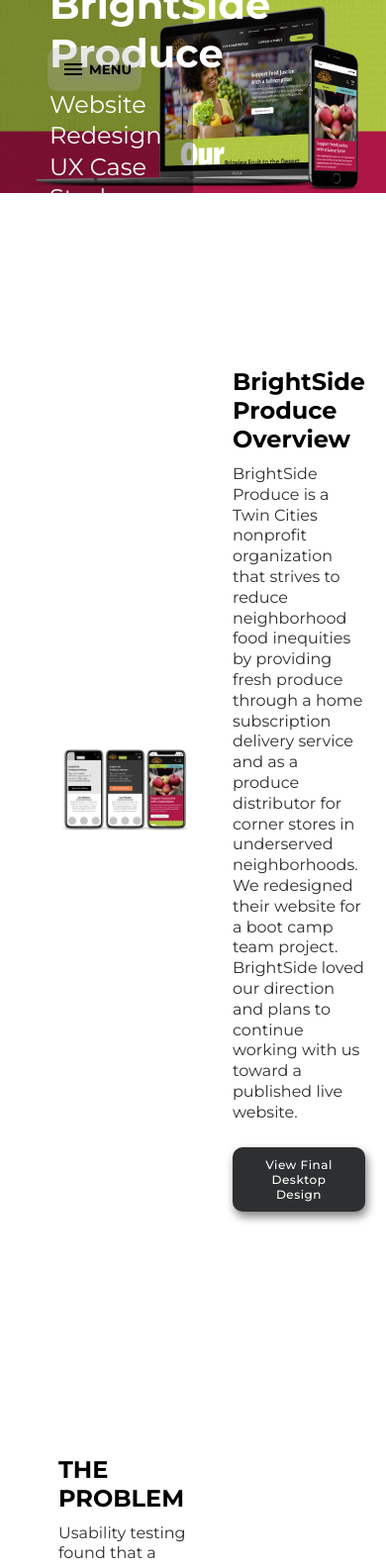
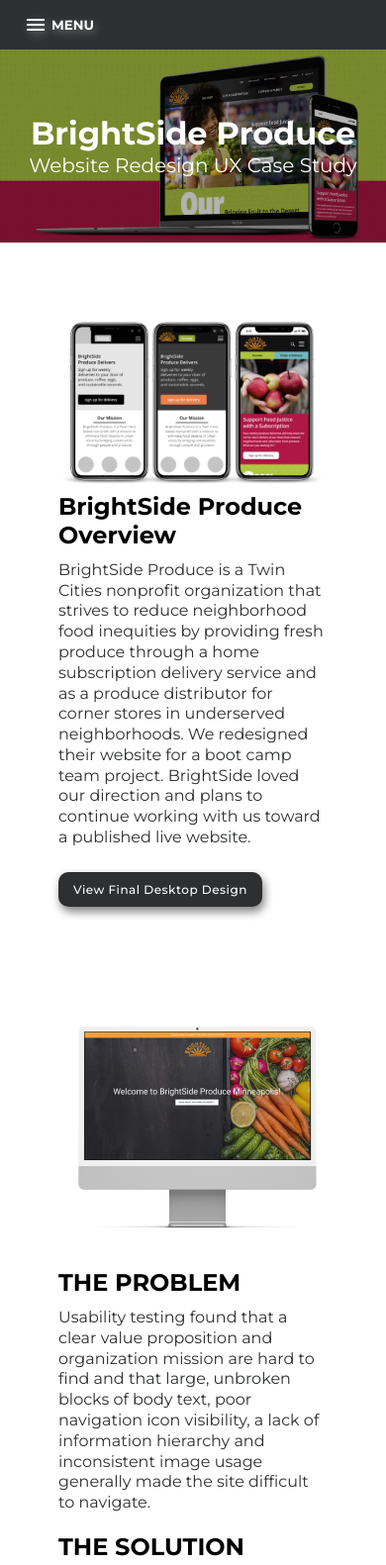
Before and after one commit to SimpsonDesign1/Simpson-Design-Portfolio, a plain HTML site: page work.html in a window 390 px wide. Shown: the top 1581 px of the page at 99% size. Drawn offline with Linux system fonts and the light colour scheme.

Commit message:
mobile breakpoints on case study page
Lot's of tweaks. Preliminary mobile breakpoints are in place. Still nervous about moving the CSS out of the /work.html document into the base.css document. Maybe tomorrow. Also, just can't figure out what I need to do with that hero to get the image overlay to drop below image on mobile views. I think I'm going to strip that first grid out of that section since I put the hamburger menu on that page.

```diff
--- a/styles/base.css
+++ b/styles/base.css
@@ -182,7 +182,7 @@
   width: 100%
 }
 .image__overlay {
-  /* position: absolute; */
+  position: absolute;
   top: 0;
   left: 0;
   width: 100%;
@@ -223,68 +223,37 @@
 /* UX Case Study Hero */
 
 .container-hero {
-  display: grid;
+  /* display: grid; */
   grid-template-columns: 1fr 1fr 1fr 1fr;
   grid-template-rows: 0px 1fr;
   height: auto;
   width: 100vw;
   margin-bottom: 50px;
-  /* background-color: antiquewhite; */
-  /* overflow: scroll; */
 }
-
-header {
-  text-align: center;
-  grid-column-start: 1;
-  grid-column-end: 5;
-  grid-row: 1;
-}
-header > ul {
-  display: flex;
-  flex-direction: row;
-  justify-content: center;
-  align-items: center;
-  height: 100%;
-  list-style-type: none;
-  margin-top: none;
-  margin-bottom: none;
-  background-color: #2D2F30;
-}
-header a {
-  text-decoration: none;
-  color: white;
-  font-size: .8rem;
-  font-weight: 800;
-  padding: 20px;
-}
-header a:hover {
-  color: #ADC440;
-}
-
 .casestudy-hero1 {
   /* background-color: blue; */
-  grid-column-start: 1;
-  grid-column-end: 5;
-  grid-row: 2;
+  /* grid-column-start: 1; */
+  /* grid-column-end: 5; */
+  /* grid-row: 2; */
   display: block;
   /* position: relative; */
   /* max-width: 1400px; */
   /* height: auto; */
-  /* margin: 0 auto; */
+  margin-top: 75px;
+  margin-bottom: 50px;
 }
 .casestudy-section1 {
   /* background-color: lightblue; */
   display: grid;
   grid-template-columns: 1fr 1fr 1fr 1fr;
-  grid-template-rows: 1fr 1fr 1fr 1fr;
+  grid-template-rows: auto auto;
   grid-template-areas:
   "img_left img_left img_left img_left "
-  "img_right img_right img_right img_right"
-  "4-col 4-col 4-col 4-col"
-  "inline-nav inline-nav inline-nav inline-nav";
+  "img_right img_right img_right img_right";
   max-width: 80%;
+  /* height: auto; */
   margin:0 auto;
-  grid-row-gap: 100px;
+  /* grid-row-gap: 60px; */
 }
 
 .hero1 {
@@ -312,7 +281,7 @@
   left: 0;
   width: 50%;
   height: 100%;
-  /* background: rgba(0, 0, 0, 0.6); */
+  background: rgba(0, 0, 0, 0.6);
   color: white;
   font-family: Montserrat, sans-serif;
   display: flex;
--- a/work.html
+++ b/work.html
@@ -98,7 +98,6 @@
   width: 50%;
   margin-left: 20px;
 }
-
 .img_right {
 grid-column-start: 1;
 grid-column-end: 5;
@@ -124,11 +123,6 @@
   line-height: 1.25em;
   margin-left: 20px;
 }
-}
-
-.4-col {
-  height: 200px;
-}
 
 /* new hamburger menu styles - boilerplate ****************/
 
@@ -142,8 +136,8 @@
   bottom: 400;
   z-index: 99;
   background: #2D2F30;
-  padding-top: 4rem;
-  padding-bottom: 4rem;
+  padding-top: 6rem;
+  padding-bottom: 3rem;
   text-align: center;
   line-height: 3rem;
   list-style: none;
@@ -168,23 +162,23 @@
 .hamburger {
   position: fixed;
   display: flex;
+  justify-content: flex-start;
   align-items: center;
   z-index: 100;
-  top: 3rem;
-  left: 3rem;
-  padding: 10px;
+  width: 100vw;
+  /* top: 3rem; */
+  /* left: 3rem; */
+  padding-left: 30px;
+  height: 75px;
   cursor: pointer;
-  background: rgba(176, 175, 175, 0.3);
-  border-radius: 10px;
+  background: #2D2F30;
+  /* border-radius: 10px; */
   border: none;
 }
 .hamburger > h4 {
-  /* color: white; */
+  color: white;
   text-shadow: 2px 3px 8px gray;
   order: 1;
-}
-.hamburger:hover {
-  /* color: #2D2F30; */
 }
 .menuIcon {
   width: 32px;
@@ -193,21 +187,131 @@
   display: none;
 }
 .material-icons {
-  /* color: white; */
+  color: white;
   text-shadow: 2px 3px 8px gray;
 }
 .burger-menu {
-  background-color: rgb(41, 101, 154);
   display: block;
   position: relative;
 }
 
-/* my additional hamburger menu styles ******************/
+@media (max-width: 600px){
+.hamburger {
+  padding: 20px;
+  height: 50px;
+}
+
+.casestudy-hero1 {
+  /* background-color: blue; */
+  grid-column-start: 1;
+  grid-column-end: 5;
+  grid-row: 2;
+  display: block;
+  /* position: relative; */
+  /* max-width: 1400px; */
+  /* height: auto; */
+  margin-top: 50px;
+}
+
+.csimage__overlay {
+  /* position: absolute; */
+  top: 0;
+  left: 0;
+  width: 100%;
+  height: 100%;
+  background: rgba(0, 0, 0, 0.3);
+  color: white;
+  font-family: Montserrat, sans-serif;
+  display: flex;
+  flex-direction: column;
+  /* align-items: center; */
+  justify-content: center;
+  padding: 20px;
+  /* opacity: 0; */
+  transition: opacity 0.25s
+}
+.csimage__title {
+    font-size: 2em;
+    font-weight: 700;
+    text-align: center;
+}
+.csimage__description {
+    font-size: 1.25em;
+    margin-top: 0em;
+    text-align: center;
+    color: white;
+}
+.casestudy-section1 {
+  grid-row-gap: 0px;
+  max-width: 90%;
+}
+}
+
+@media (max-width: 1000px){
+.casestudy-section1 {
+  grid-row-gap: 0px;
+  max-width: 80%;
+}
+  .img_left {
+/* grid-column-start: 1; */
+/* grid-column-end: 5; */
+grid-row: 1;
+display: flex;
+flex-direction: column;
+justify-content: flex-end;
+align-items: center;
+padding: 20px;
+height: auto;
+margin-bottom: 80px;
+}
+.image-left {
+  display: block;
+  max-width: 100%;
+  /* height: auto; */
+  margin: 0px;
+}
+.text-right {
+  width: 100%;
+  margin: 0px;
+}
+.img_right {
+/* grid-column-start: 1; */
+/* grid-column-end: 5; */
+grid-row: 2;
+display: flex;
+flex-direction: column;
+justify-content: flex-start;
+align-items: center;
+padding: 20px;
+height: auto;
+}
+.image-right {
+  display: block;
+  max-width: 100%;
+  height: auto;
+  order: 1;
+  margin-bottom: 40px;
+  margin-left: 0px;
+}
+.text-left {
+  width: 100%;
+  margin-right: 0px;
+  order: 2;
+}
+.text-left > ul {
+  line-height: 1.25em;
+  /* margin-left: 20px; */
+}
+.casestudy-section1 {
+  grid-row-gap: 0px;
+}
+
+}
 
 
 </style>
+</head>
 
-</head>
 <body>
 
   <!-- hamburger menu test -->
@@ -226,19 +330,7 @@
     </button>
   </div>
 
-
-
-  <!-- case study hero grid with image and navigation above -->
-
-<div class="container-hero">
-  <header class="case-nav" background-color="#2D2F30">
-    <ul>
-      <li><a href="index.html">Home</a></li>
-      <li><a href="#">About</a></li>
-      <li><a href="#">Contact</a></li>
-      <li><a href="#">Resume</a></li>
-    </ul>
-  </header>
+  <!-- Case Study Hero Image and Overlay Text -->
 
   <div class="casestudy-hero1">
     <img class="csimage__img" src="images/BSP_CS_Covers2.jpg">
@@ -247,7 +339,6 @@
       <p class="csimage__description">Website Redesign UX Case Study</p>
     </div>
   </div>
-</div>
 
 <!-- case study materials section starts -->
 
@@ -277,22 +368,6 @@
         <li>Use beautiful, compelling imagery throughout the site</li>
         </ul></p>
     </div>
-  </div>
-    <div class="4-col">
-      <div></div>
-      <div></div>
-      <div></div>
-      <div></div>
-    </div>
-    <div class="inline-nav">
-      <div></div>
-      <div></div>
-      <div></div>
-      <div></div>
-      <div></div>
-      <div></div>
-    </div>
-  </div>
 
 
   <script>
```
